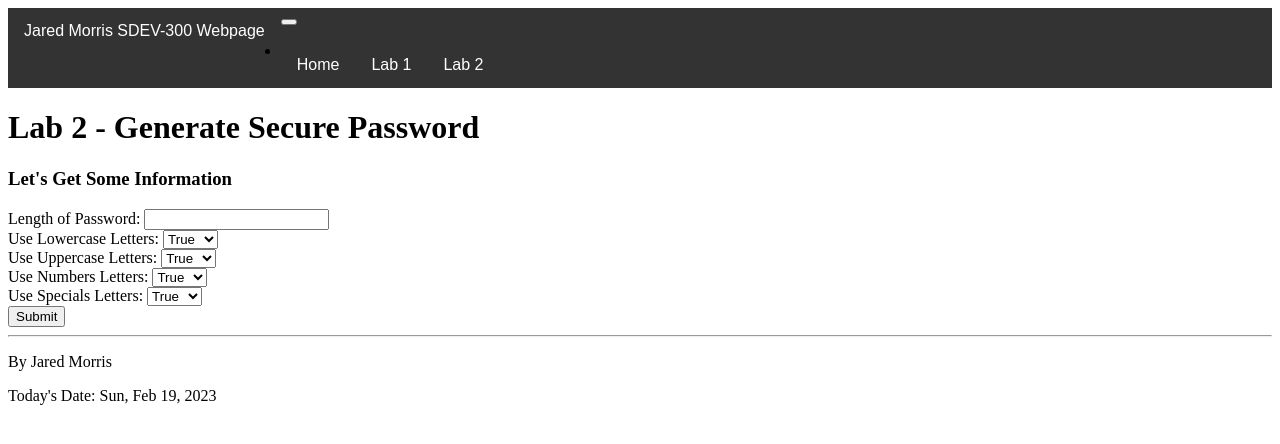
After one commit to Jemraider21-SDEV-330-Secure-Python-Apps/SDEV-300-Week-7-Assignment, a Flask app: page /lab2/password/ in a window 1280 px wide. The commit adds this page. Shown: the top 444 px of the page. Run offline with Flask 2, Linux system fonts and the light colour scheme.

Commit message:
Created password generation from lab2 project and added page templates

```diff
--- a/app.py
+++ b/app.py
@@ -4,6 +4,9 @@ from datetime import datetime
 from flask import Flask
 from flask import render_template
 from flask import request
+from functionality.lab2_functionality import generate_password
+
+from models.lab1_model import Lab1Model
 
 app: Flask = Flask(__name__)
 
@@ -19,11 +22,39 @@ def index() -> str:
 
 
 @app.route("/lab1/", methods=["GET", "POST"])
-def lab1():
+def lab1() -> str:
+    """Routing for voter registration portion of lab1
+
+    Returns:
+        str: webpage for voter registration
+    """
     if request.method == "GET":
         return render("lab1/lab1_form.html")
+    if request.method == "POST":
+        fname = request.form.get("fname")
+        lname = request.form.get("lname")
+        model = Lab1Model(f'{fname} {lname}',
+                          request.form.get("age"),
+                          request.form.get("state"),
+                          request.form.get("zipcode"))
+        return render("lab1/lab1_result.html", model)
 
-def render(file: str) -> str:
+
+@app.route("/lab2/password/", methods=["GET", "POST"])
+def lab2_password() -> str:
+    """Routing for password generation section of lab2
+
+    Returns:
+        str: webpages for password generation
+    """
+    if request.method == "GET":
+        return render("lab2/password/lab2_password_form.html")
+    if request.method == "POST":
+        password: str = generate_password(request.form)
+        return render("lab2/password/lab2_password_result.html", password)
+
+
+def render(file: str, data=False) -> str:
     """Calling the render_template function with other additions
 
     Args:
@@ -34,4 +65,6 @@ def render(file: str) -> str:
         str: the webpage for the file
     """
     date_str: str = str(datetime.now().strftime("%a, %b %-d, %Y"))
-    return render_template(file, date=date_str)
+    if data is False:
+        return render_template(file, date=date_str)
+    return render_template(file, data=data, date=date_str)
--- a/static/css/style.css
+++ b/static/css/style.css
@@ -1,6 +1,72 @@
-h1 {
-    border: 2px #eee solid;
-    color: brown;
-    text-align: center;
-    padding: 10px;
+/* The following styling is from W3School for styling a dropdown navbar
+Link - https://www.w3schools.com/howto/howto_css_dropdown_navbar.asp
+*/
+.navbar {
+  overflow: hidden;
+  background-color: #333;
+  font-family: Arial;
 }
+
+/* Links inside the navbar */
+.navbar a {
+  float: left;
+  font-size: 16px;
+  color: white;
+  text-align: center;
+  padding: 14px 16px;
+  text-decoration: none;
+}
+
+/* The dropdown container */
+.dropdown {
+  float: left;
+  overflow: hidden;
+}
+
+/* Dropdown button */
+.dropdown .dropbtn {
+  font-size: 16px;
+  border: none;
+  outline: none;
+  color: white;
+  padding: 14px 16px;
+  background-color: inherit;
+  font-family: inherit; /* Important for vertical align on mobile phones */
+  margin: 0; /* Important for vertical align on mobile phones */
+}
+
+/* Add a red background color to navbar links on hover */
+.navbar a:hover, .dropdown:hover .dropbtn {
+  background-color: red;
+}
+
+/* Dropdown content (hidden by default) */
+.dropdown-content {
+  display: none;
+  position: absolute;
+  background-color: #f9f9f9;
+  min-width: 160px;
+  box-shadow: 0px 8px 16px 0px rgba(0,0,0,0.2);
+  z-index: 1;
+}
+
+/* Links inside the dropdown */
+.dropdown-content a {
+  float: none;
+  color: black;
+  padding: 12px 16px;
+  text-decoration: none;
+  display: block;
+  text-align: left;
+}
+
+/* Add a grey background color to dropdown links on hover */
+.dropdown-content a:hover {
+  background-color: #ddd;
+}
+
+/* Show the dropdown menu on hover */
+.dropdown:hover .dropdown-content {
+  display: block;
+}
+/* End of styling from W3Schools - How To - Dropdown Navbar */
--- a/templates/base.html
+++ b/templates/base.html
@@ -9,7 +9,7 @@
 </head>
 <body>
     <nav class="navbar navbar-expand-md navbar-light bg-light">
-        <a class="navbar-brand" href="{{ url_for('index')}}">CPP - Code Prevension Place</a>
+        <a class="navbar-brand" href="{{ url_for('index')}}">Jared Morris SDEV-300 Webpage</a>
         <button class="navbar-toggler" type="button" data-toggle="collapse" data-target="#navbarNav" aria-controls="navbarNav" aria-expanded="false" aria-label="Toggle navigation">
             <span class="navbar-toggler-icon"></span>
         </button>
@@ -18,6 +18,15 @@
             <li class="nav-item active">
                 <a href="{{ url_for('index')}}">Home</a>
                 <a href="{{ url_for('lab1') }}">Lab 1</a>
+                <div class="dropdown">
+                    <button class="dropbtn">Lab 2
+                        <i class="fa fa-caret-down"></i>
+                    </button>
+                    <div class="dropdown-content">
+                        <a href="{{ url_for('lab2_password')}}">Generate Secure Password</a>
+                    </div>
+                </div>
+
             </li>
             </ul>
         </div>
@@ -25,9 +34,10 @@
     <div class="container">
         {% block content %} {% endblock %}
     </div>
+    <hr>
     <footer>
         <p>By Jared Morris</p>
-        {{date}}
+        <p>Today's Date: {{date}}</p>
     </footer>
 </body>
 </html>
--- a/templates/index.html
+++ b/templates/index.html
@@ -2,7 +2,7 @@
 {% block title %} Home {% endblock %}
 
 {% block content %}
-    <h1>Coding Is Scary So Let's Prevent It!!</h1>
-    <p>Have you ever been tasked to develop a program of any kind? Remember that initial spurt of fear in your soul? We all do.</p>
-    <p>Our organization is tasked to disrupt </p>
+    <h1>Welcome!</h1>
+    <p>Hi, I am Jared Morris, and I am working on moving most of the projects I have done from SDEV-300 from a console application to here!</p>
+    <p>To navigate to each section, use the navigation bar above and check out everything!</p>
 {% endblock %}
--- /dev/null
+++ b/templates/lab2/password/lab2_password_base.html
@@ -0,0 +1,7 @@
+{% extends 'base.html' %}
+{% block title %} Lab2 Password {% endblock %}
+
+{% block content %}
+    <h1>Lab 2 - Generate Secure Password</h1>
+    {% block page %} {% endblock %}
+{% endblock %}
--- /dev/null
+++ b/templates/lab2/password/lab2_password_form.html
@@ -0,0 +1,46 @@
+{% extends 'lab2/password/lab2_password_base.html' %}
+{% block page %}
+    <h3>Let's Get Some Information</h3>
+    <form action="/lab2/password" method="POST">
+        <div>
+            <label for="length">Length of Password:</label>
+            <input type="number" id="length" name="length">
+        </div>
+
+        <div>
+            <label for="lowercase">Use Lowercase Letters:</label>
+            <select id="lowercase" name="lowercase">
+                <option value="True">True</option>
+                <option value="False">False</option>
+            </select>
+        </div>
+
+        <div>
+            <label for="uppercase">Use Uppercase Letters:</label>
+            <select id="uppercase" name="uppercase">
+                <option value="True">True</option>
+                <option value="False">False</option>
+            </select>
+        </div>
+
+        <div>
+            <label for="numbers">Use Numbers Letters:</label>
+            <select id="numbers" name="numbers">
+                <option value="True">True</option>
+                <option value="False">False</option>
+            </select>
+        </div>
+
+        <div>
+            <label for="specials">Use Specials Letters:</label>
+            <select id="specials" name="specials">
+                <option value="True">True</option>
+                <option value="False">False</option>
+            </select>
+        </div>
+
+        <div>
+            <input type="submit" value="Submit">
+        </div>
+    </form>
+{% endblock %}
--- /dev/null
+++ b/templates/lab2/password/lab2_password_result.html
@@ -0,0 +1,4 @@
+{% extends 'lab2/password/lab2_password_base.html' %}
+{% block page %}
+    <p>Generated Password: {{ data }}</p>
+{% endblock %}
```
Also changed, not shown: functionality/lab2_functionality.py (added, +50 -0 lines), models/lab1_model.py (+11 -0 lines), models/lab2_password_model.py (added, +11 -0 lines), templates/lab1/lab1_base.html (added, +7 -0 lines), templates/lab1/lab1_form.html (+5 -5 lines), templates/lab1/lab1_result.html (+8 -0 lines).
